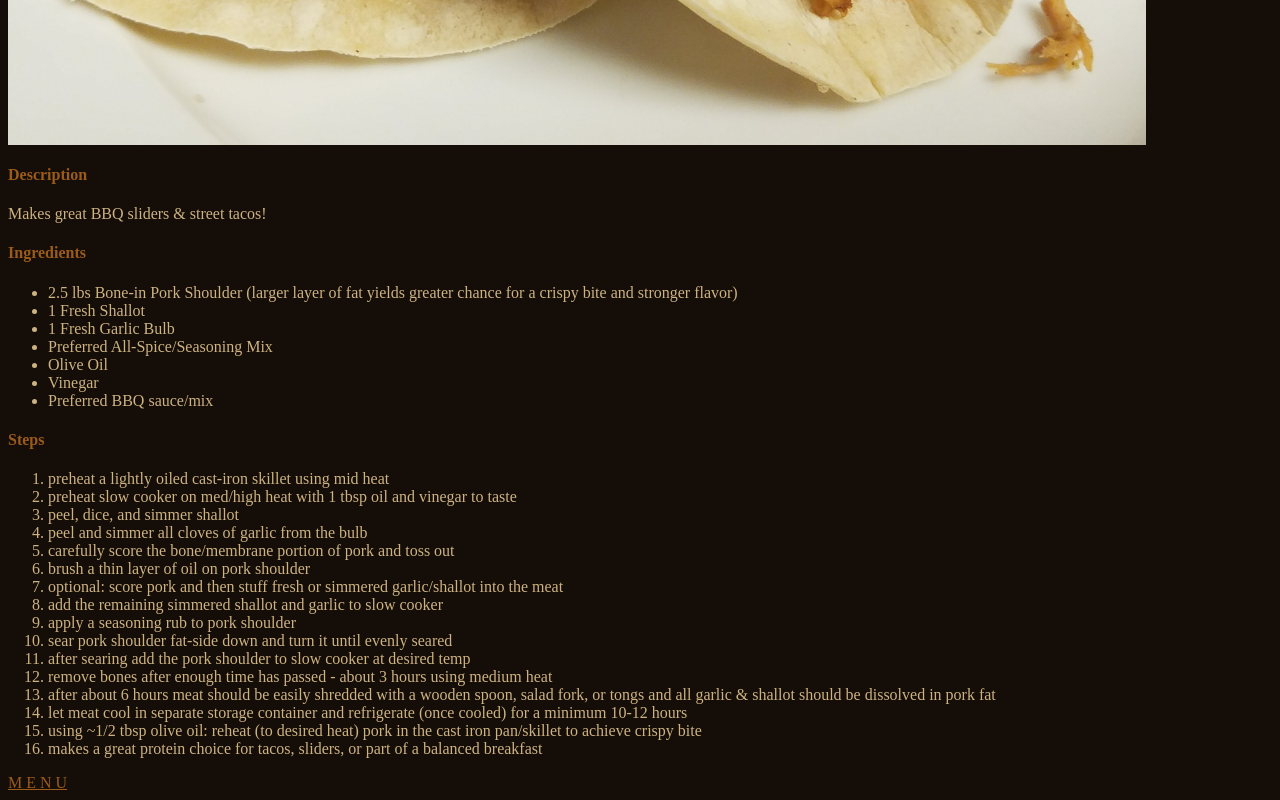
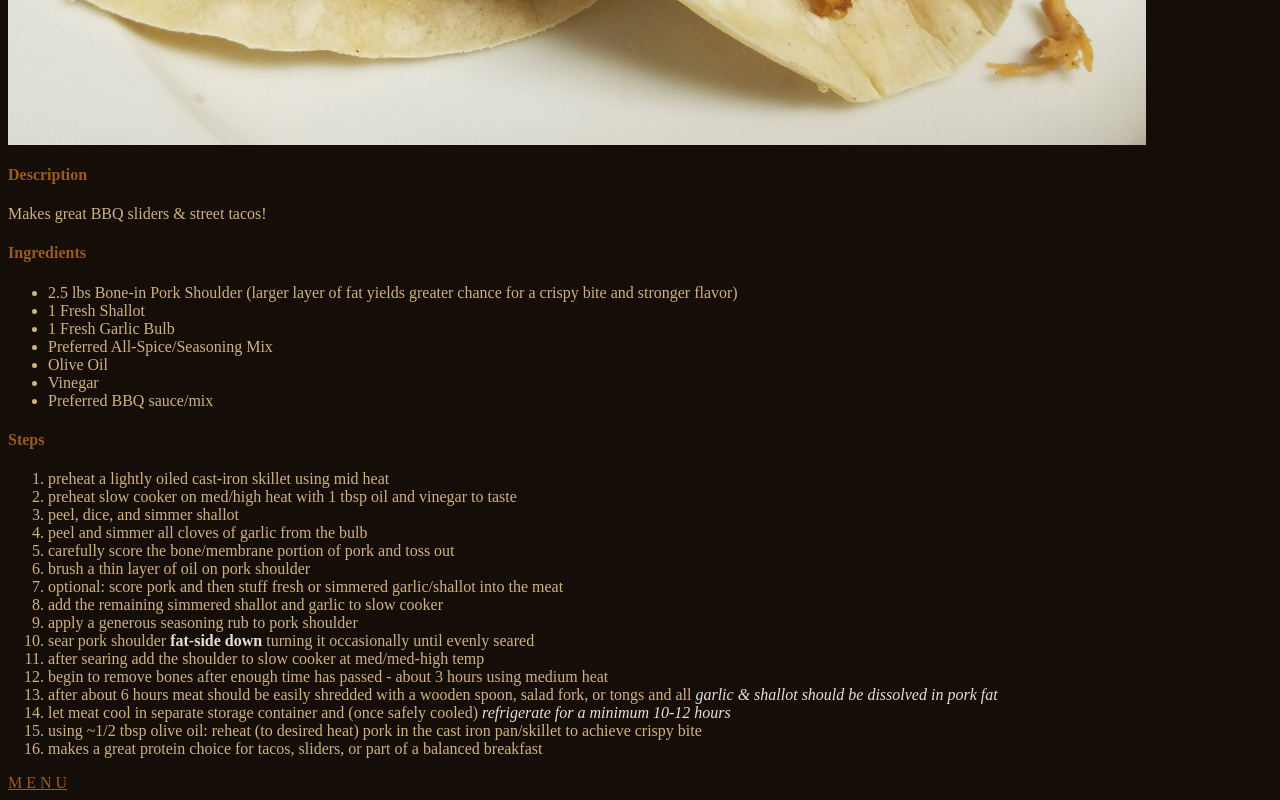
Before and after one commit to Jkuffler/home-cookin, a plain HTML site: page recipes/slowcookedpork.html in a window 1280 px wide. Shown: the part 1075-1875 px from the top of the page. Drawn offline with Linux system fonts and the light colour scheme.

Commit message:
fixed up pork pallette

```diff
--- a/recipes/slowcookedpork.html
+++ b/recipes/slowcookedpork.html
@@ -38,12 +38,12 @@
   <li>brush a thin layer of oil on pork shoulder</li>
   <li>optional: score pork and then stuff fresh or simmered garlic/shallot into the meat</li>
   <li>add the remaining simmered shallot and garlic to slow cooker</li>
-  <li>apply a seasoning rub to pork shoulder</li>
-  <li>sear pork shoulder fat-side down and turn it until evenly seared</li>
-  <li>after searing add the pork shoulder to slow cooker at desired temp</li>
-  <li>remove bones after enough time has passed - about 3 hours using medium heat</li>
-  <li>after about 6 hours meat should be easily shredded with a wooden spoon, salad fork, or tongs and all garlic & shallot should be dissolved in pork fat</li>
-  <li>let meat cool in separate storage container and refrigerate (once cooled) for a minimum 10-12 hours</li>
+  <li>apply a generous seasoning rub to pork shoulder</li>
+  <li>sear pork shoulder <strong>fat-side down</strong> turning it occasionally until evenly seared</li>
+  <li>after searing add the shoulder to slow cooker at med/med-high temp</li>
+  <li>begin to remove bones after enough time has passed - about 3 hours using medium heat</li>
+  <li>after about 6 hours meat should be easily shredded with a wooden spoon, salad fork, or tongs and all <em>garlic & shallot should be dissolved in pork fat</em></li>
+  <li>let meat cool in separate storage container and (once safely cooled) <em>refrigerate for a minimum 10-12 hours</em></li>
   <li>using ~1/2 tbsp olive oil: reheat (to desired heat) pork in the cast iron pan/skillet to achieve crispy bite</li>
   <li>makes a great protein choice for tacos, sliders, or part of a balanced breakfast</li>
 </ol>
--- a/slowcookedpork.css
+++ b/slowcookedpork.css
@@ -18,8 +18,9 @@ img {
 li, p {
   color: #CDB382
 }
+
 strong, em {
-  color: #9B5B19
+  color: #E2E1D7
 }
 
 a, a:visited {
```
